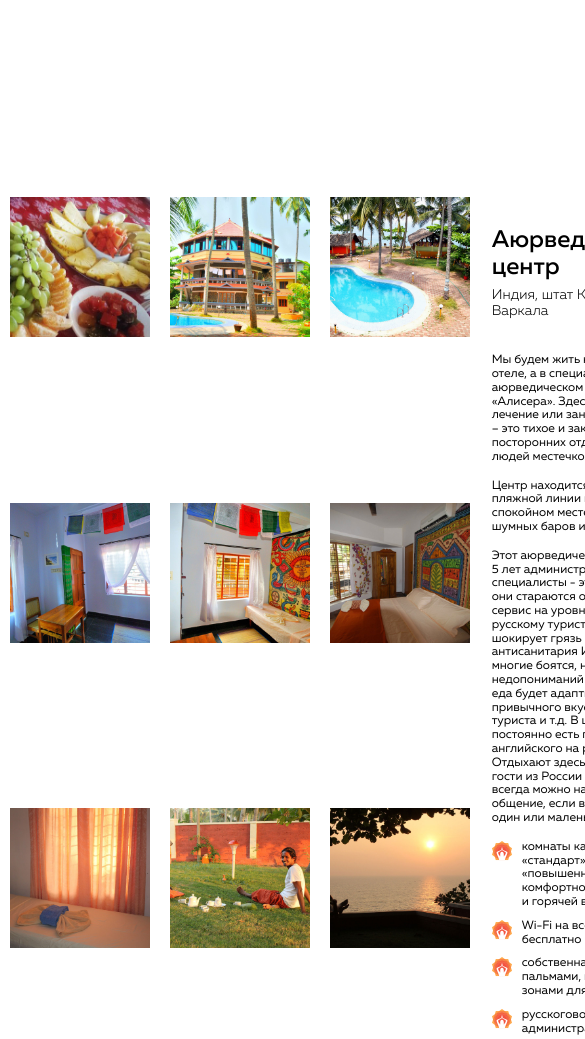
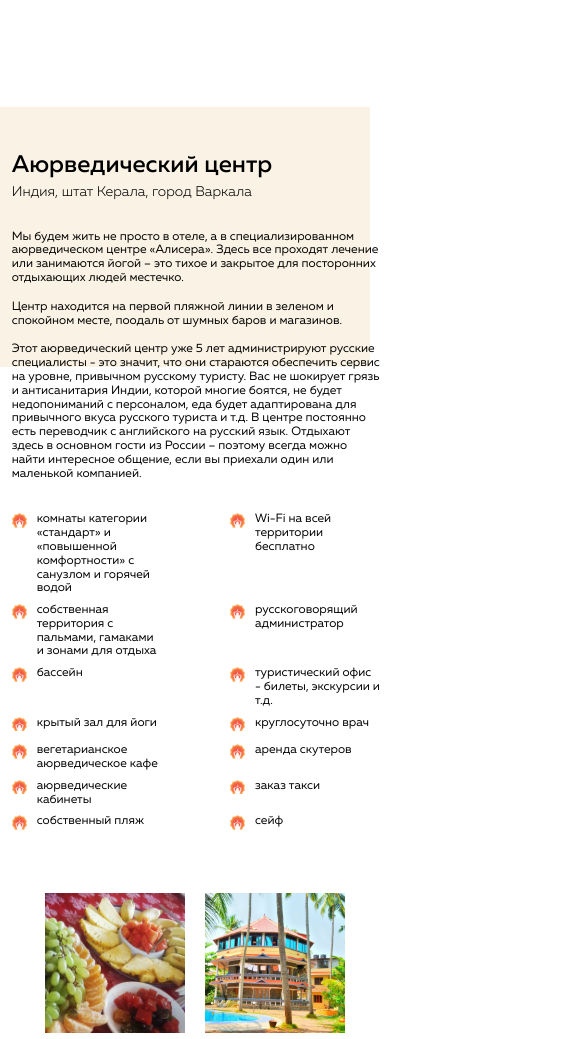
Before and after one commit to MilshynVitalii/suns-home, a website: page index.html in a window 390 px wide. Shown: the part 7944-8983 px from the top of the page, 585 px wide, since content can reach past the window. Drawn offline with Linux system fonts and the light colour scheme.

Commit message:
Gallery section | responsive

```diff
--- a/sass/sections/_gallery.scss
+++ b/sass/sections/_gallery.scss
@@ -1,23 +1,39 @@
 .gallery {
+  padding-top: 10px;
+
   .container {
     padding: 0;
   }
   &-wrap {
+    position: relative;
     display: flex;
     justify-content: space-between;
+    &::after {
+      content: "";
+      display: block;
+      position: absolute;
+      width: 100%;
+      max-width: 730px;
+      height: 260px;
+      left: -20px;
+      top: -10px;
+      background-color: $secondary-color;
+      z-index: -1;
+    }
   }
 
   &__images {
     display: flex;
     flex-wrap: wrap;
-    width: 50%;
-    min-width: 480px;
+    justify-content: center;
+    align-content: flex-start;
+    width: 480px;
     flex-shrink: 0;
   }
 
   &__image {
     display: block;
-    width: 210px;
+    width: 150%;
     transform: translateX(-25%);
     a {
       font-size: 0;
@@ -38,12 +54,12 @@
   }
 
   &__title {
-    margin-top: 40px;
+    margin-top: 35px;
     font-size: 3rem;
     text-align-last: left;
   }
   &__subtitle {
-    margin: 5px 0 35px;
+    margin: 5px 0 30px;
     font-size: 14px;
     @include light;
   }
@@ -55,17 +71,40 @@
     display: flex;
     flex-wrap: wrap;
     justify-content: space-between;
+    margin-top: 4rem;
     li {
       max-width: 200px;
       flex-basis: 190px;
       display: flex;
       align-items: flex-start;
-      margin-bottom: 10px;
+      margin-bottom: 8px;
     }
     img {
       display: inline-block;
       margin-right: 10px;
-      width: 20px;
+      width: 15px;
     }
   }
 }
+
+@media screen and (max-width: 920px) {
+  .gallery {
+    &-wrap {
+      flex-direction: column;
+    }
+    &__images {
+      width: 100%;
+      max-width: 640px;
+      margin: 40px auto 0;
+      order: 1;
+    }
+  }
+}
+
+@media screen and (max-width: 576px) {
+  .gallery__list {
+    li {
+      max-width: 150px;
+    }
+  }
+}
```
Also changed, not shown: css/style.css.
